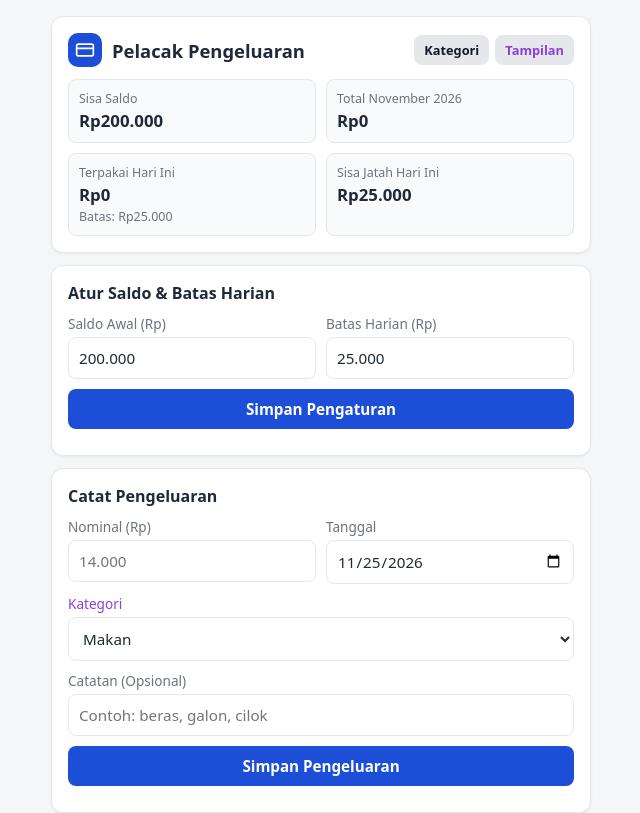
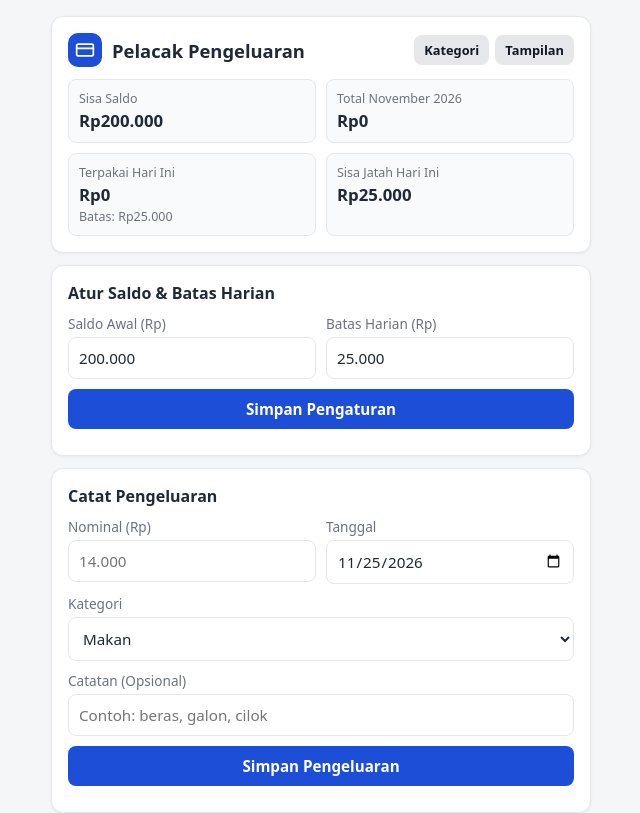
Before and after one commit to Nadz-Css/Urusan-Duit, a plain HTML site: page index.html in a window 1280 px wide. Shown: the top 813 px of the page, without its empty margins (319-959 px from the left). Drawn offline with Linux system fonts and the light colour scheme.

Commit message:
Update index.html

```diff
--- a/index.html
+++ b/index.html
@@ -389,7 +389,7 @@
         <div style="display:flex; gap:6px; align-items:center;">
           <a href="./kategori.html" class="nav-link">Kategori</a>
           <button type="button" id="btnInstall" class="small hidden" onclick="installPWA()">Install</button>
-          <button type="button" class="secondary small" onclick="togglePanelTampilan()" style="color: #873FDE;">Tampilan</button>
+          <button type="button" class="secondary small" onclick="togglePanelTampilan()">Tampilan</button>
         </div>
       </div>
       <div class="saldo-box" style="margin-bottom:10px;">
@@ -479,7 +479,7 @@
           </div>
         </div>
 
-        <label for="kategori" style="color: #873FDE;">Kategori</label>
+        <label for="kategori">Kategori</label>
         <select id="kategori">
           <option value="Makan">Makan</option>
           <option value="Jajan">Jajan / Snack</option>
```
